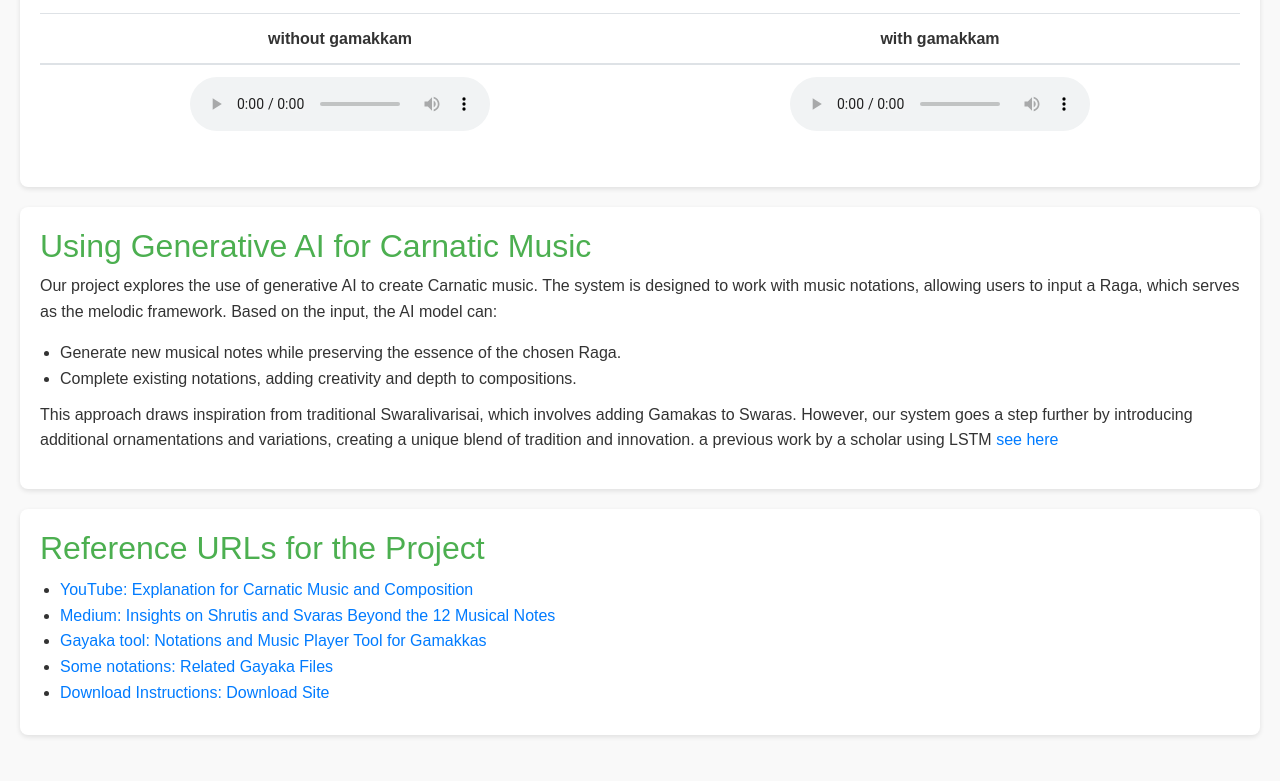
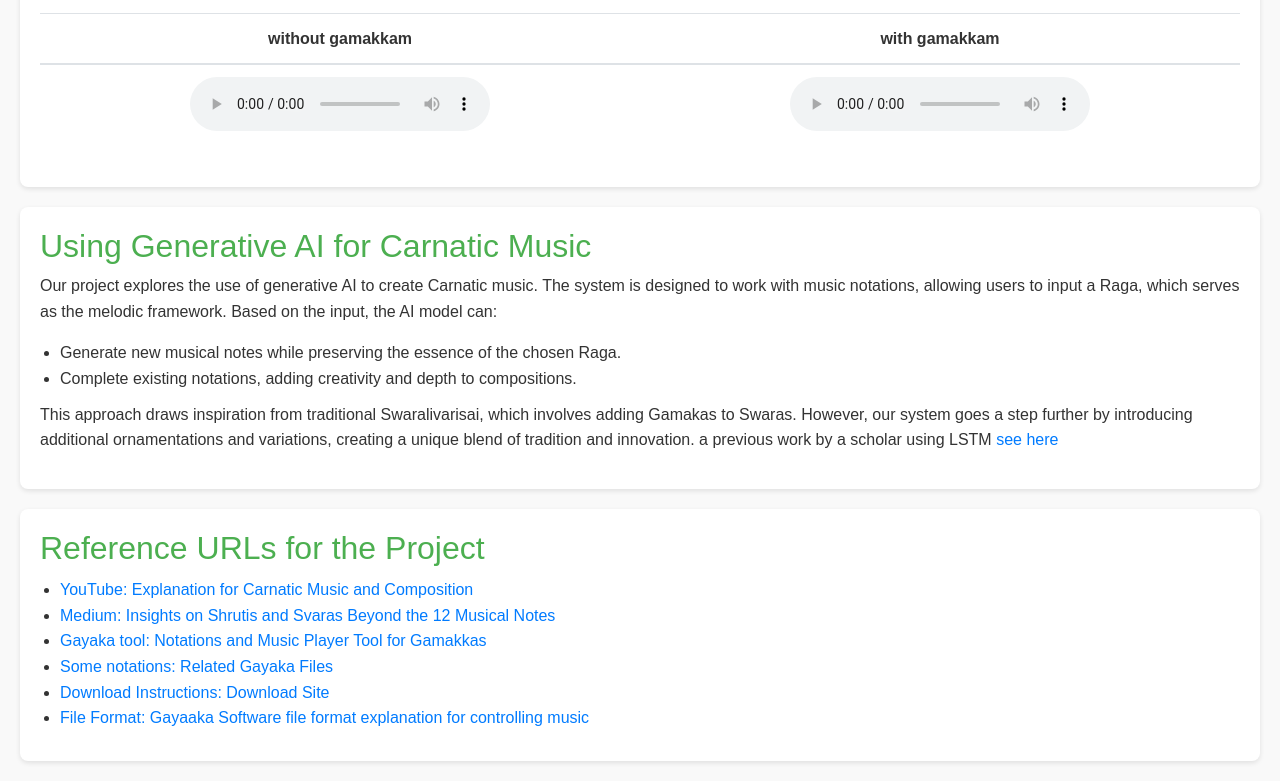
Before and after one commit to Senthilsk10/Java-example, a plain HTML site: page music_generation_report.html in a window 1280 px wide. Shown: the part 1701-2482 px from the top of the page. Before the commit the page ends 2456 px from the top, so only its background shows below. Drawn offline with nearby package versions, Linux system fonts and the light colour scheme.

Commit message:
Update music_generation_report.html

```diff
--- a/music_generation_report.html
+++ b/music_generation_report.html
@@ -142,6 +142,7 @@
         <li><a href="https://carnatic2000.tripod.com/indexPre.html" target="_blank">Gayaka tool: Notations and Music Player Tool for Gamakkas</a></li>
         <li><a href="https://carnatic2000.tripod.com/gkafiles.htm" target="_blank">Some notations: Related Gayaka Files</a></li>
         <li><a href="https://carnatic2000.tripod.com/howtoget.htm" target="_blank">Download Instructions: Download Site</a></li>
+        <li><a href="https://carnatic2000.tripod.com/gkformat.htm" target="_blank">File Format: Gayaaka Software file format explanation for controlling music</a></li>
     </ul>
 
     </section>
```
